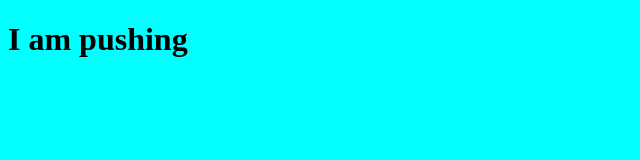
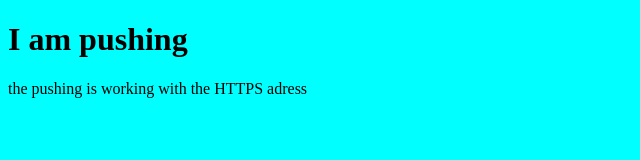
Before and after one commit to AJUP86/Newgit, a plain HTML site: page index.html in a window 1280 px wide. Shown: the whole page, without its empty margins (0-640 px from the left). Drawn offline with Linux system fonts and the light colour scheme.

Commit message:
new paragraph written

```diff
--- a/index.html
+++ b/index.html
@@ -9,6 +9,7 @@
 </head>
 <body>
     <h1>I am pushing</h1>
+    <p>the pushing is working with the HTTPS adress</p>
 
 </body>
 </html>
```
